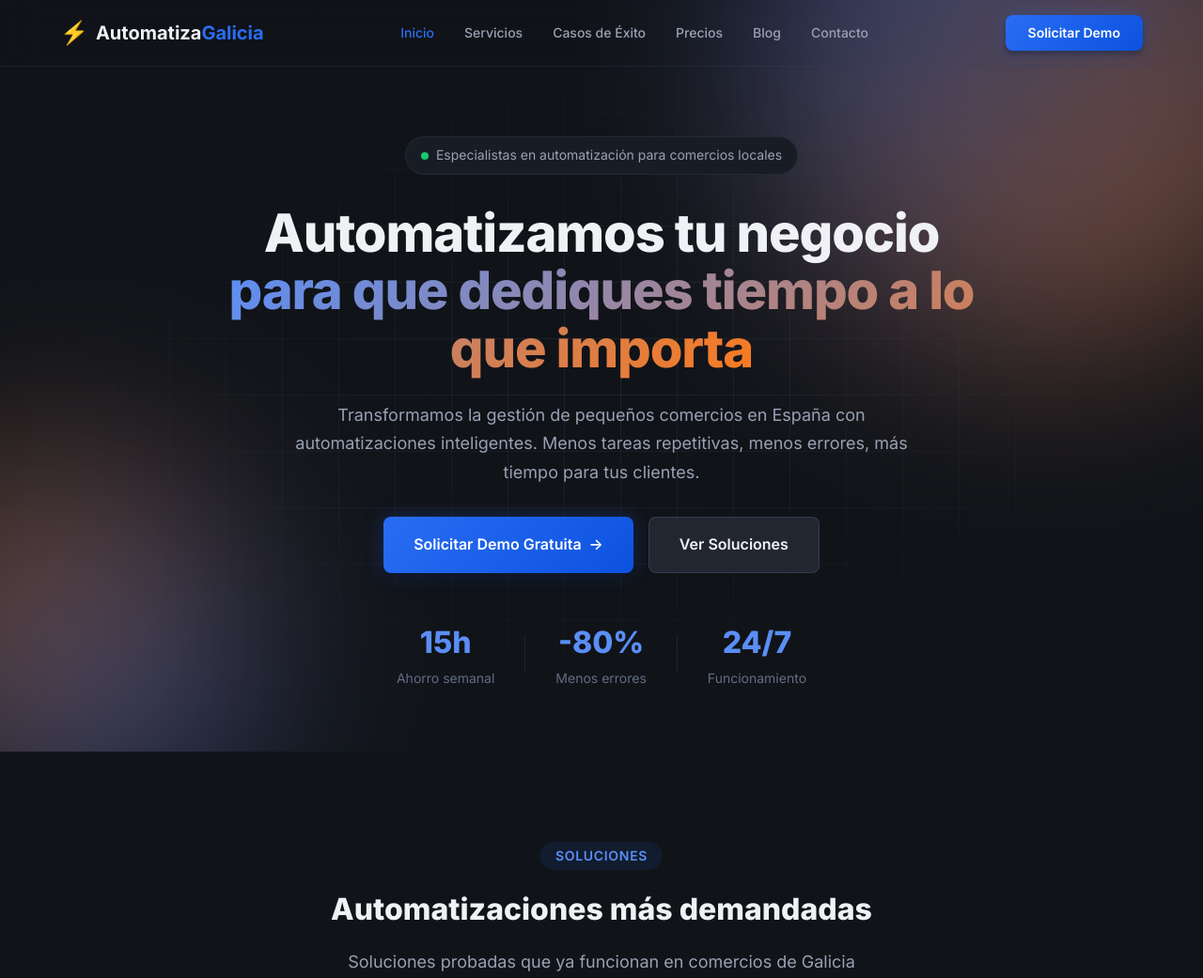
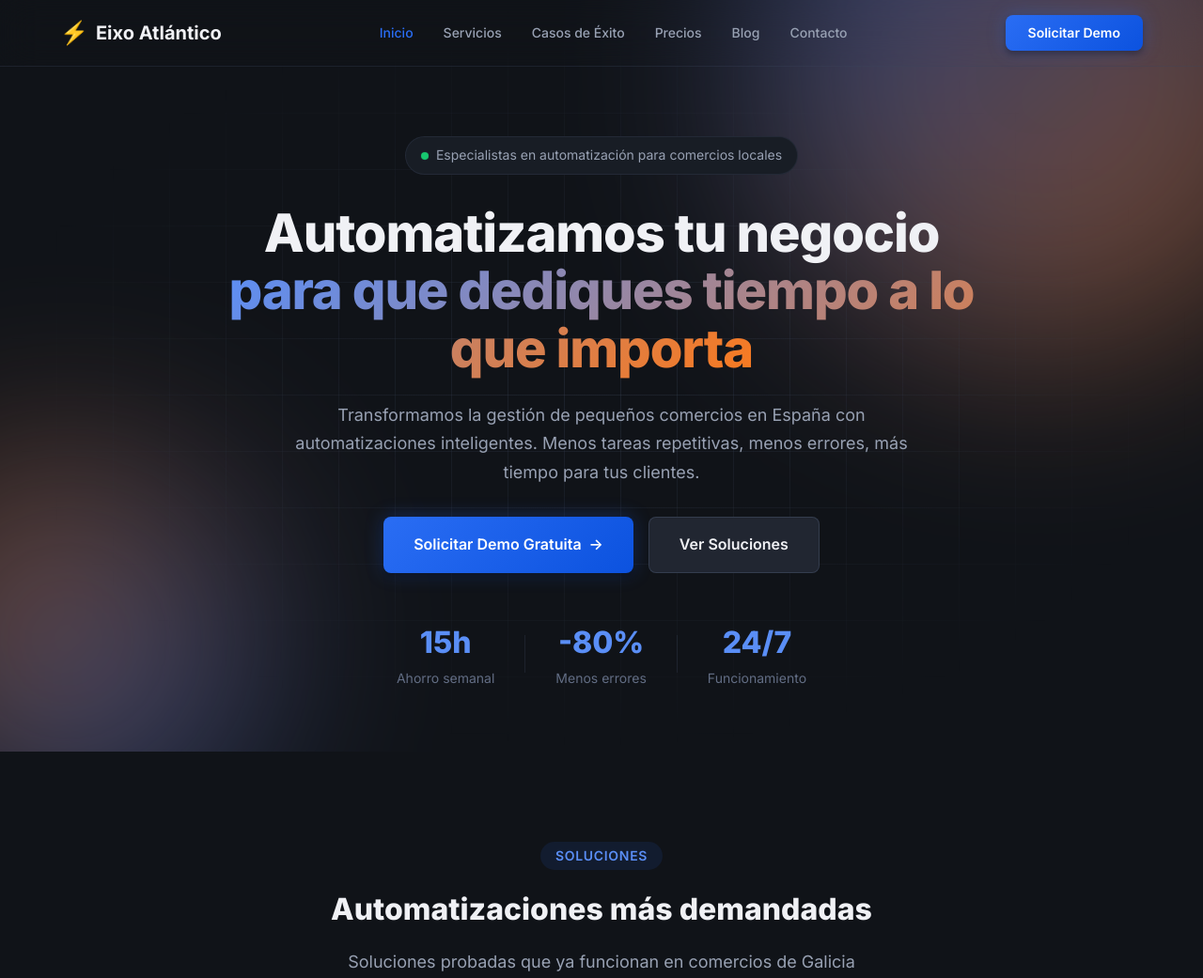
Before and after one commit to Tonele/Eixo-Atlantico, a plain HTML site: page index.html in a window 1280 px wide. Shown: the top 1041 px of the page at 94% size. Drawn offline with Linux system fonts and the light colour scheme.

Commit message:
Fixed all headers to show Eixo Atlantico

```diff
--- a/index.html
+++ b/index.html
@@ -214,7 +214,7 @@
         <div class="nav-container">
             <a href="index.html" class="logo">
                 <span class="logo-icon">⚡</span>
-                <span class="logo-text">Automatiza<span class="highlight">Galicia</span></span>
+                <span class="logo-text">Eixo <span>Atlántico</span></span>
             </a>
             <ul class="nav-links">
                 <li><a href="index.html" class="active">Inicio</a></li>
@@ -385,7 +385,7 @@
                 <div class="footer-brand">
                     <a href="index.html" class="logo">
                         <span class="logo-icon">⚡</span>
-                        <span class="logo-text">Automatiza<span class="highlight">Galicia</span></span>
+                        <span class="logo-text">Eixo <span>Atlántico</span></span>
                     </a>
                     <p>Automatizaciones empresariales para pequeños comercios en España y comarca.</p>
                 </div>
```
Also changed, not shown: blog.html (+2 -2 lines), casos-exito.html (+2 -2 lines), contacto.html (+2 -2 lines), precios.html (+2 -2 lines), servicios.html (+2 -2 lines), nosotros.html (line endings or trailing spaces).
